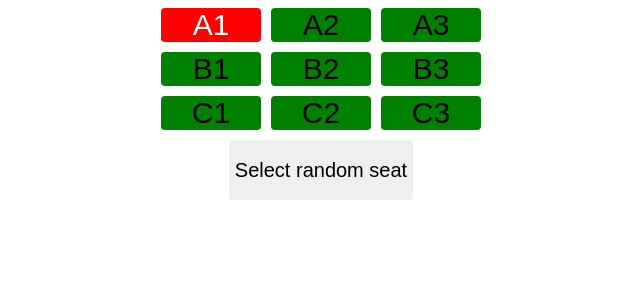
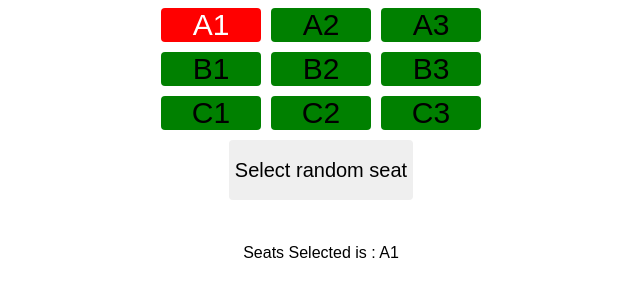
Before and after one commit to thleima/seat-selector-vanilla, a plain HTML site: page index.html in a window 1280 px wide. Both pictures are taken after a click on the element "A1". Shown: the whole page, without its empty margins (319-959 px from the left). Drawn offline with Linux system fonts and the light colour scheme.

Commit message:
display booked seats

```diff
--- a/index.js
+++ b/index.js
@@ -4,15 +4,7 @@ const theaterSeats = [
   ['O', 'O', 'O']
 ]
 
-function checkAvailableSeats(availableSeats, theaterSeats){
-  for (let row=0; row < theaterSeats.length; row++){
-    for (let col = 0; col < theaterSeats[row].length; col++){
-      if(theaterSeats[row][col]==='O'){
-        availableSeats.push({row, col});
-      }
-    }
-  }
-}
+const seatsBooked = []
 
 function updateSeatStatus(row, col, status){
   const seats = document.getElementsByClassName('seat');
@@ -23,20 +15,33 @@ function updateSeatStatus(row, col, status){
 
 function displaySelected(seatsBooked){
   const text = document.getElementById('display')
-  if (seatsBooked.lenght === 1) {
-    text.innerText = `Seats Selected is : `
+  if (seatsBooked.length === 1) {
+    text.innerText = `Seats Selected is : ${seatsBooked[0]}`
+  } else {
+    text.innerText = `Seats Selected are : ${seatsBooked}`
+
   }
 }
-
-
 
 function bookSeat(row, col){
   if (theaterSeats[row][col] === 'O'){
     theaterSeats[row][col] = 'X';
     updateSeatStatus(row,col,'unavailable');
-    alert(`Seat ${String.fromCharCode(65 + row)}${col + 1} is booked`)
+    seatsBooked.push(`${String.fromCharCode(65 + row)}${col + 1}`)
+    displaySelected(seatsBooked);
   } else {
     alert(`Seat ${String.fromCharCode(65 + row)}${col + 1} is unavailable`)
+  }
+}
+
+
+function checkAvailableSeats(availableSeats, theaterSeats){
+  for (let row=0; row < theaterSeats.length; row++){
+    for (let col = 0; col < theaterSeats[row].length; col++){
+      if(theaterSeats[row][col]==='O'){
+        availableSeats.push({row, col});
+      }
+    }
   }
 }
 
--- a/styles.css
+++ b/styles.css
@@ -39,3 +39,8 @@ justify-content: center;
   color: white;
   cursor: not-allowed;
 }
+
+#display {
+  font-size: 16px;
+  font-family: sans-serif;
+}
```
